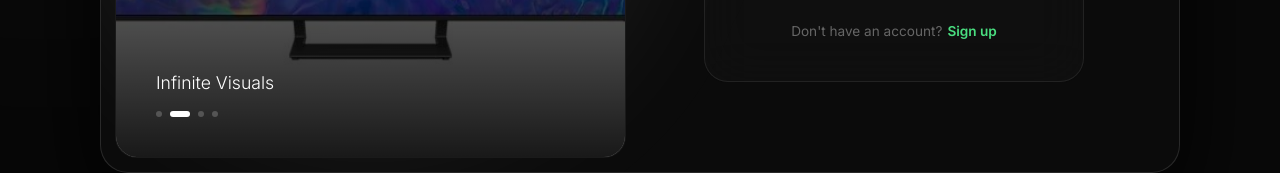
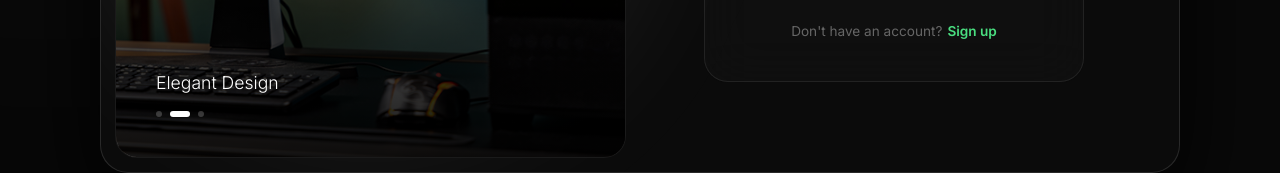
Before and after one commit to armanibrisim/cs308-group-6, a Next.js app in the folder frontend/: page /login in a window 1280 px wide. Shown: the part 547-720 px from the top of the page. Built offline with nearby package versions, Linux system fonts and the light colour scheme; no server answers; a web font is replaced by a local one.

Commit message:
Update login and register pages

```diff
--- a/frontend/src/app/(auth)/login/page.tsx
+++ b/frontend/src/app/(auth)/login/page.tsx
@@ -33,7 +33,6 @@ function clearGuestCart(): void {
 
 const slides = [
   { url: '/1.webp', slogan: 'Beyond Imagination' },
-  { url: '/2.webp', slogan: 'Infinite Visuals' },
   { url: '/3.jpg', slogan: 'Elegant Design' },
   { url: '/4.webp', slogan: 'Seamless Power' },
 ]
--- a/frontend/src/app/(auth)/register/page.tsx
+++ b/frontend/src/app/(auth)/register/page.tsx
@@ -11,7 +11,6 @@ import { authService } from '../../../services/authService'
 const slides = [
   { url: '/4.webp', slogan: 'Seamless Power' },
   { url: '/3.jpg', slogan: 'Elegant Design' },
-  { url: '/2.webp', slogan: 'Infinite Visuals' },
   { url: '/1.webp', slogan: 'Beyond Imagination' },
 ]
 
```
